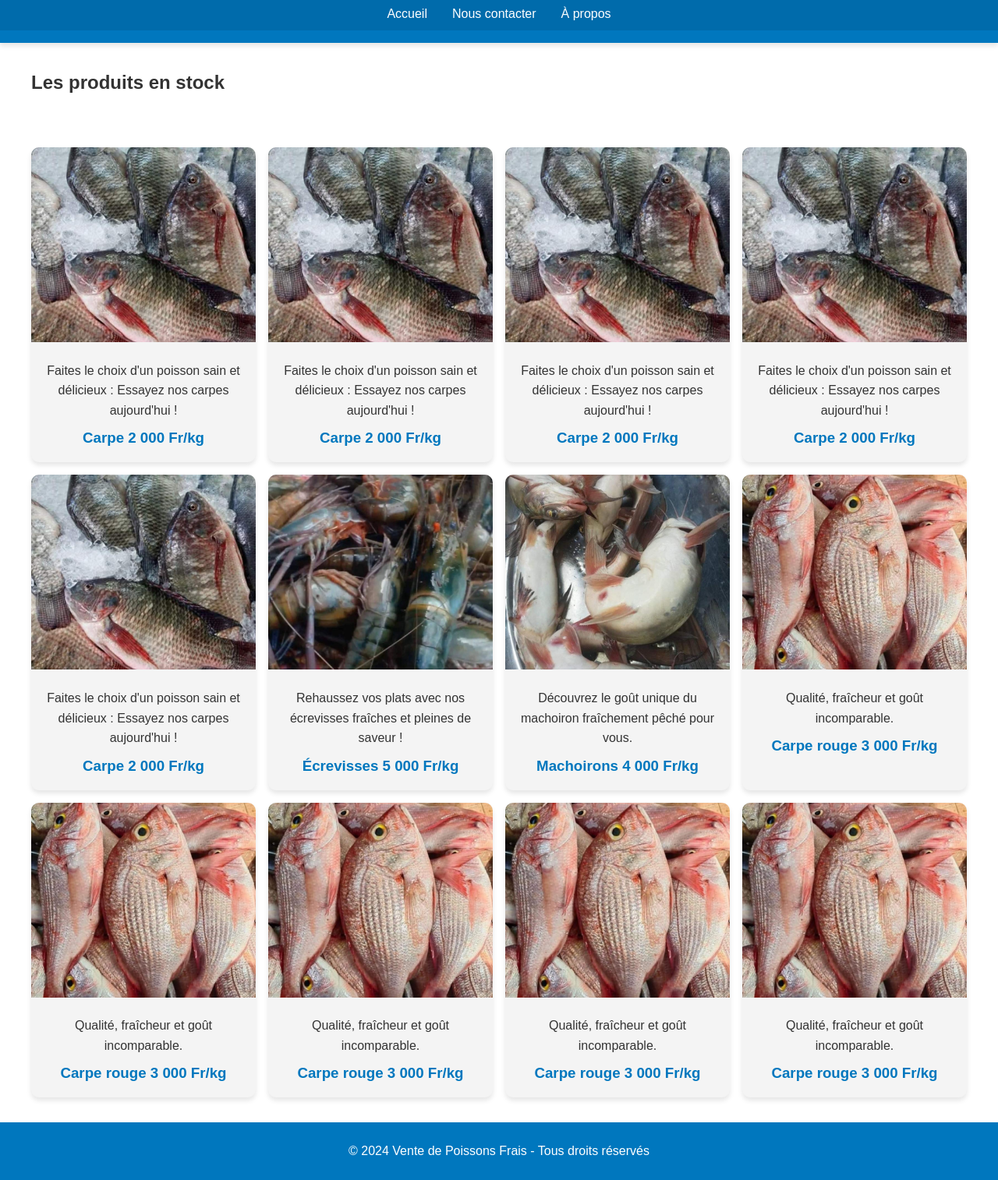
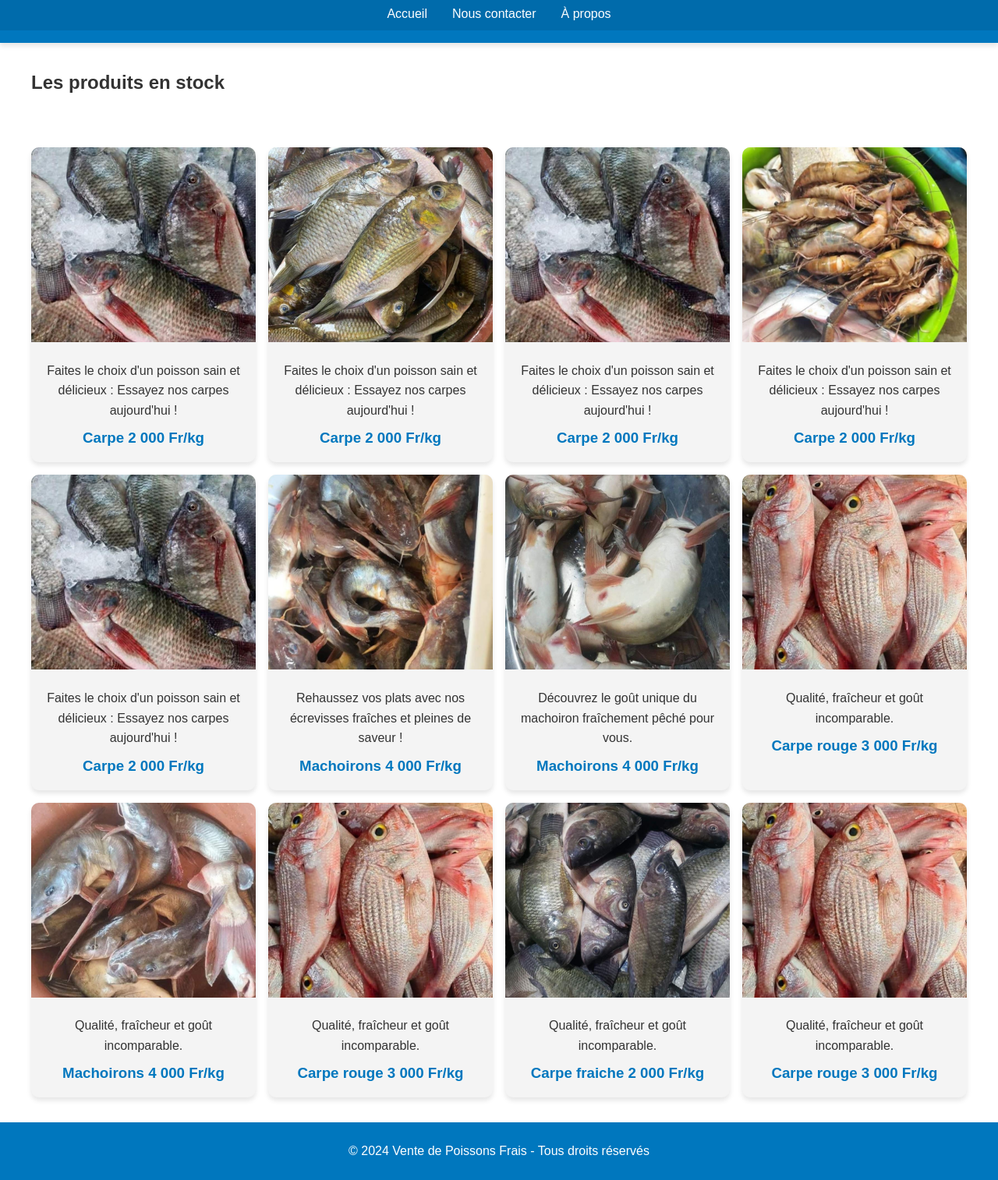
Before and after one commit to OPJ7835/projet-fin-formation, a plain HTML site: page Album.html in a window 1280 px wide. Shown: the part 65-1579 px from the top of the page at 78% size. Drawn offline with Linux system fonts and the light colour scheme.

Commit message:
dx  commit

```diff
--- a/Album.html
+++ b/Album.html
@@ -7,6 +7,7 @@
     <title>Album</title>
     <link rel="stylesheet" href="./prj.css">
 </head>
+
 <body>
     <section class="head">
         <header>
@@ -14,8 +15,8 @@
         </header>
         <nav>
             <ul>
-                <li><a href="./prj.html">Accueil</a></li>
-                <li><a href="./prj.html#contact">Nous contacter</a></li>
+                <li><a href="./index.html">Accueil</a></li>
+                <li><a href="./index.html#contact">Nous contacter</a></li>
                 <li><a href="./a-propos.html">À propos</a></li>
             </ul>
         </nav>
@@ -37,7 +38,7 @@
                     </div>
                 </div>
                 <div class="image">
-                    <img src="./poisson/img2.jpeg" alt="Photo d'une carpe fraîche">
+                    <img src="./poisson/img12.jpeg" alt="Photo d'une carpe fraîche">
                     <div class="info">
                         <p>Faites le choix d'un poisson sain et délicieux : Essayez nos carpes aujourd'hui !</p>
                         <h3>Carpe 2 000 Fr/kg</h3>
@@ -51,7 +52,7 @@
                     </div>
                 </div>
                 <div class="image">
-                    <img src="./poisson/img2.jpeg" alt="Photo d'une carpe fraîche">
+                    <img src="./poisson/img7.jpeg" alt="Photo d'une carpe fraîche">
                     <div class="info">
                         <p>Faites le choix d'un poisson sain et délicieux : Essayez nos carpes aujourd'hui !</p>
                         <h3>Carpe 2 000 Fr/kg</h3>
@@ -66,10 +67,10 @@
                 </div>
 
                 <div class="image">
-                    <img src="./poisson/img4.jpeg" alt="Photo d'écrevisses">
+                    <img src="./poisson/img19.jpeg" alt="Photo d'écrevisses">
                     <div class="info">
                         <p>Rehaussez vos plats avec nos écrevisses fraîches et pleines de saveur !</p>
-                        <h3>Écrevisses 5 000 Fr/kg</h3>
+                        <h3>Machoirons 4 000 Fr/kg</h3>
                     </div>
                 </div>
 
@@ -89,10 +90,10 @@
                     </div>
                 </div>
                 <div class="image">
-                    <img src="./poisson/img15.jpeg" alt="Carpe rouge">
+                    <img src="./poisson/img6.jpeg" alt="Carpe rouge">
                     <div class="info">
                         <p>Qualité, fraîcheur et goût incomparable.</p>
-                        <h3>Carpe rouge 3 000 Fr/kg</h3>
+                        <h3>Machoirons 4 000 Fr/kg</h3>
                     </div>
                 </div>
                 <div class="image">
@@ -103,10 +104,10 @@
                     </div>
                 </div>
                 <div class="image">
-                    <img src="./poisson/img15.jpeg" alt="Carpe rouge">
+                    <img src="./poisson/img10.jpeg" alt="Carpe rouge">
                     <div class="info">
                         <p>Qualité, fraîcheur et goût incomparable.</p>
-                        <h3>Carpe rouge 3 000 Fr/kg</h3>
+                        <h3>Carpe fraiche 2 000 Fr/kg</h3>
                     </div>
                 </div>
                 <div class="image">
@@ -122,9 +123,9 @@
 
     <section>
 
-  <footer>
-    <p>&copy; 2024 Vente de Poissons Frais - Tous droits réservés</p>
-</footer>
+        <footer>
+            <p>&copy; 2024 Vente de Poissons Frais - Tous droits réservés</p>
+        </footer>
     </section>
 </body>
 
```
Also changed, not shown: a-propos.html (+12 -6 lines), index.html (renamed from prj.html, +10 -5 lines).
